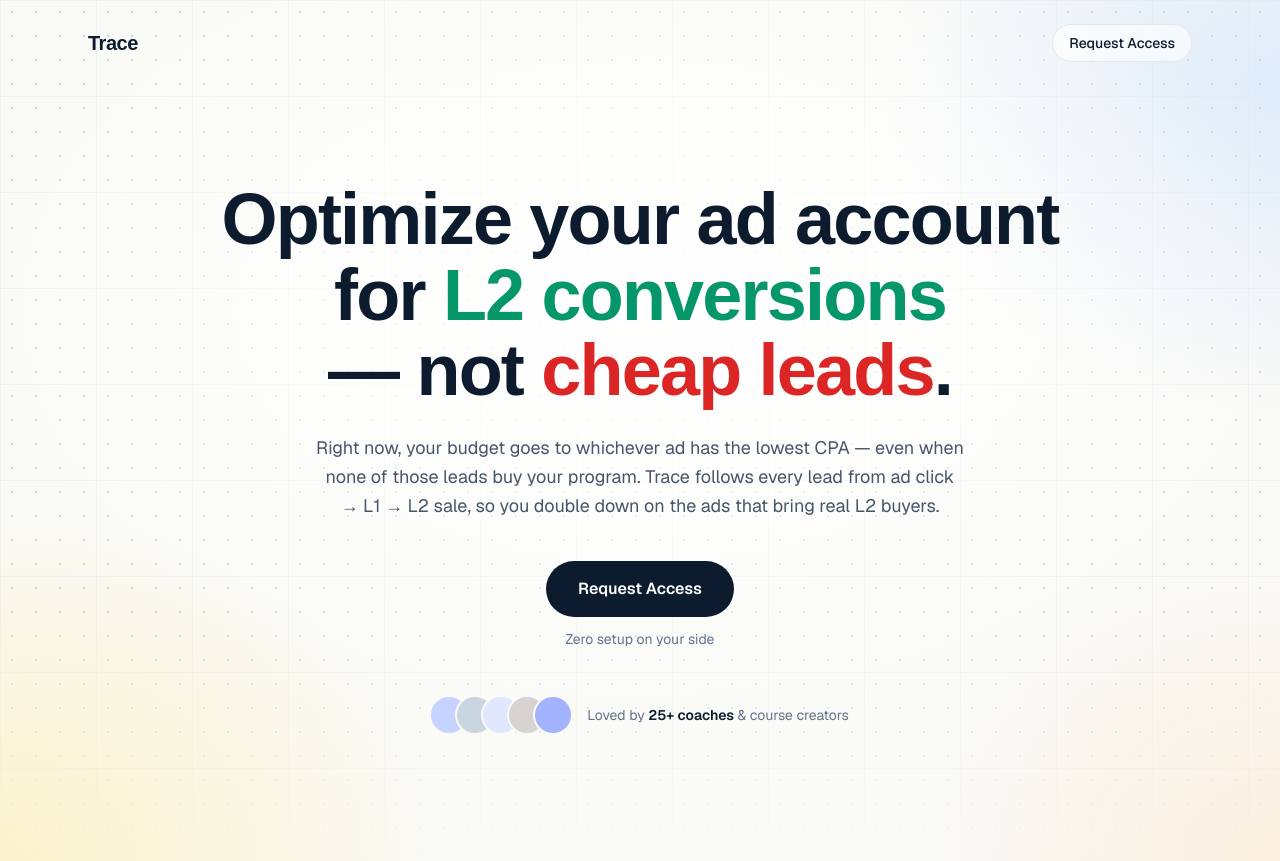
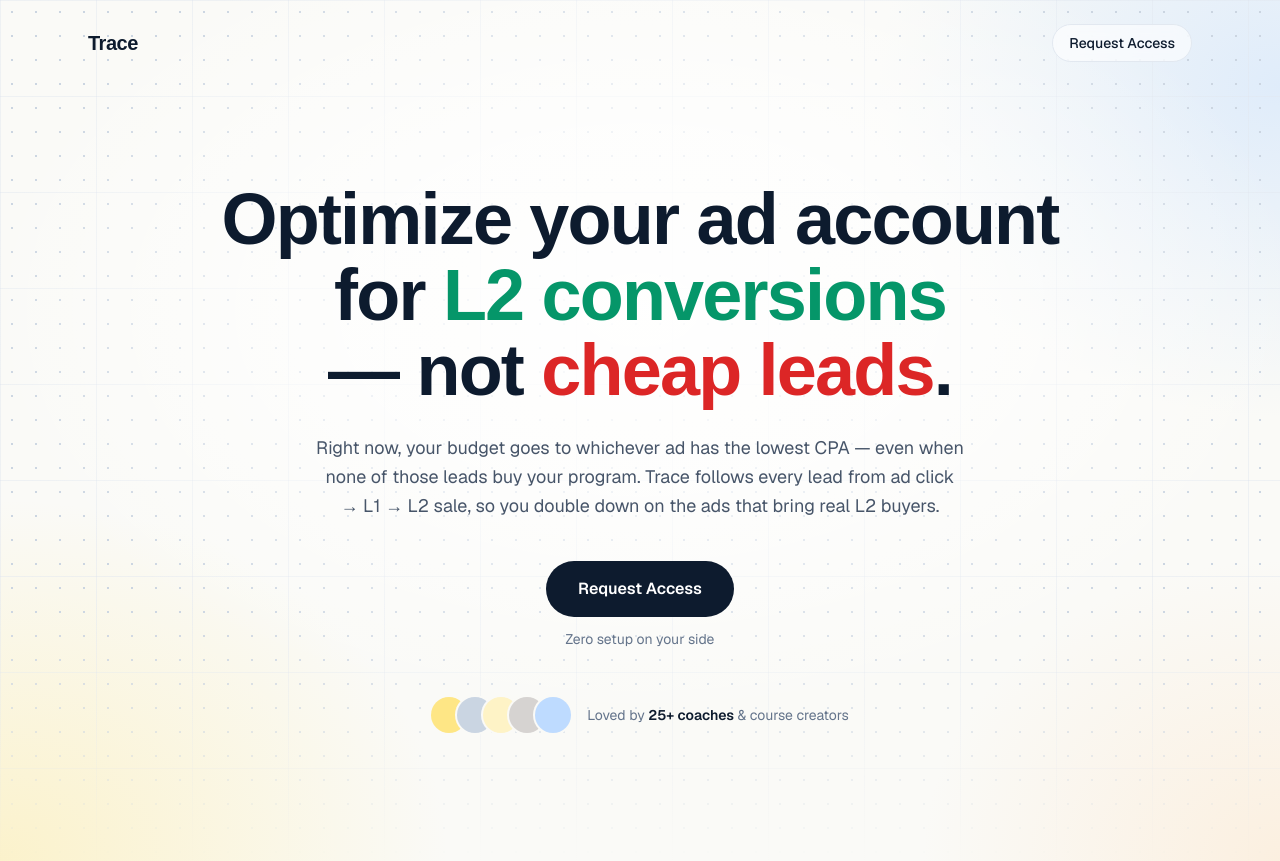
Before and after one commit to sharan-oss/trace-dashboard, a Next.js app: page /landing in a window 1280 px wide. Built offline with nearby package versions, Linux system fonts and the light colour scheme; a web font is replaced by a local one.

Commit message:
fix(landing): avatar placeholder tints match new warm palette
Co-Authored-By: Claude Fable 5 <noreply@anthropic.com>

```diff
--- a/src/app/(marketing)/landing/page.tsx
+++ b/src/app/(marketing)/landing/page.tsx
@@ -10,11 +10,11 @@ export const metadata: Metadata = {
 /* Placeholder until Sharan supplies real client face photos (spec: hero
  * avatar strip). Tinted circles only — no fake faces, no fake initials. */
 const AVATAR_TINTS = [
-  "bg-indigo-200",
+  "bg-amber-200",
   "bg-slate-300",
-  "bg-indigo-100",
+  "bg-amber-100",
   "bg-stone-300",
-  "bg-indigo-300",
+  "bg-blue-200",
 ];
 
 function Rise({
```
